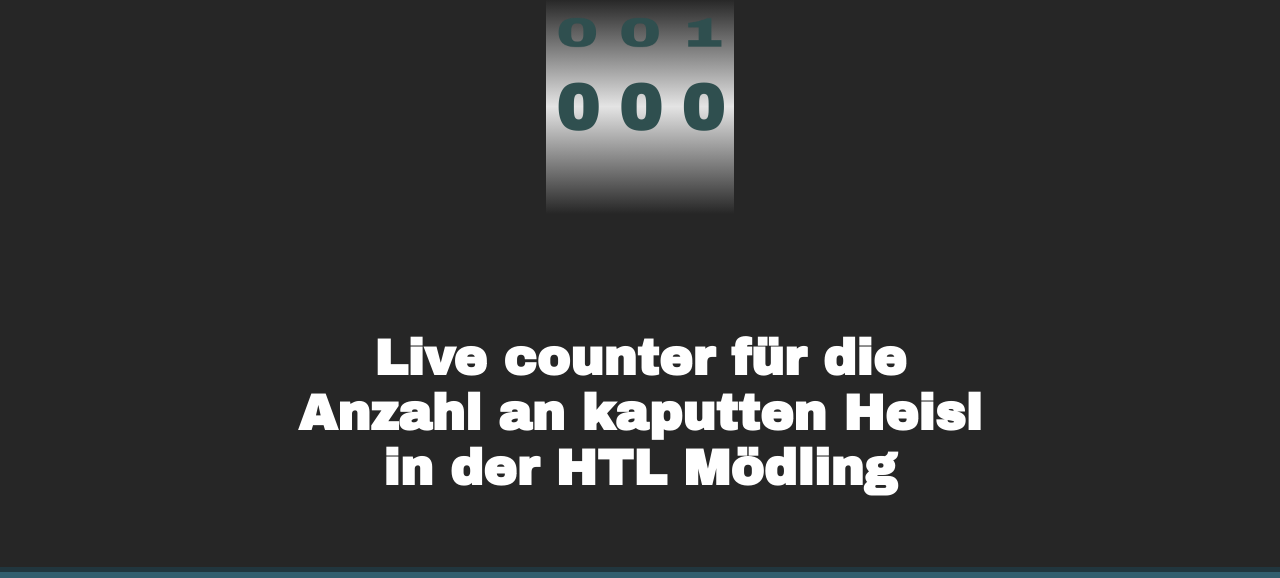
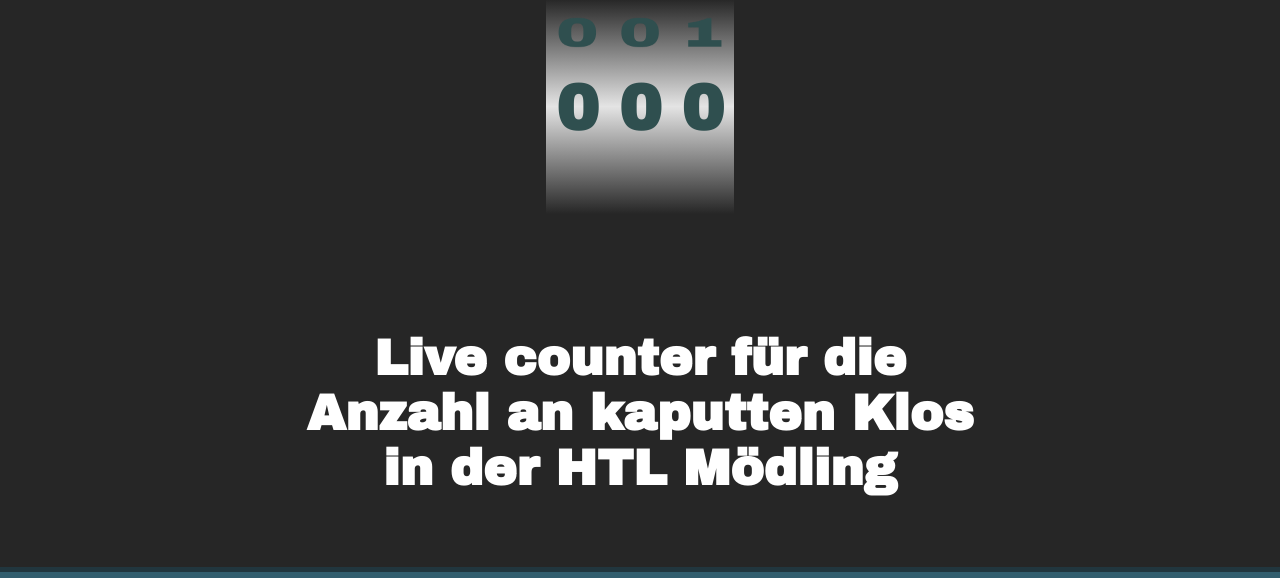
Before and after one commit to Chrisi2209/SchulklosKaputt, a Flask app: page / in a window 1280 px wide. Shown: the part 176-754 px from the top of the page. Run offline with Flask 3, Linux system fonts and the light colour scheme; data that the repository does not hold is empty.

Commit message:
changed from Heisl to Klos in main page

```diff
--- a/app/templates/index.html
+++ b/app/templates/index.html
@@ -35,7 +35,7 @@
             </div>
         </div>
 
-        <h1 class="title">Live counter für die Anzahl an kaputten Heisl in der HTL Mödling</h1>
+        <h1 class="title">Live counter für die Anzahl an kaputten Klos in der HTL Mödling</h1>
     </section>
 </main>
 <script src="{{ url_for('static', filename='index.js') }}"></script>
```
